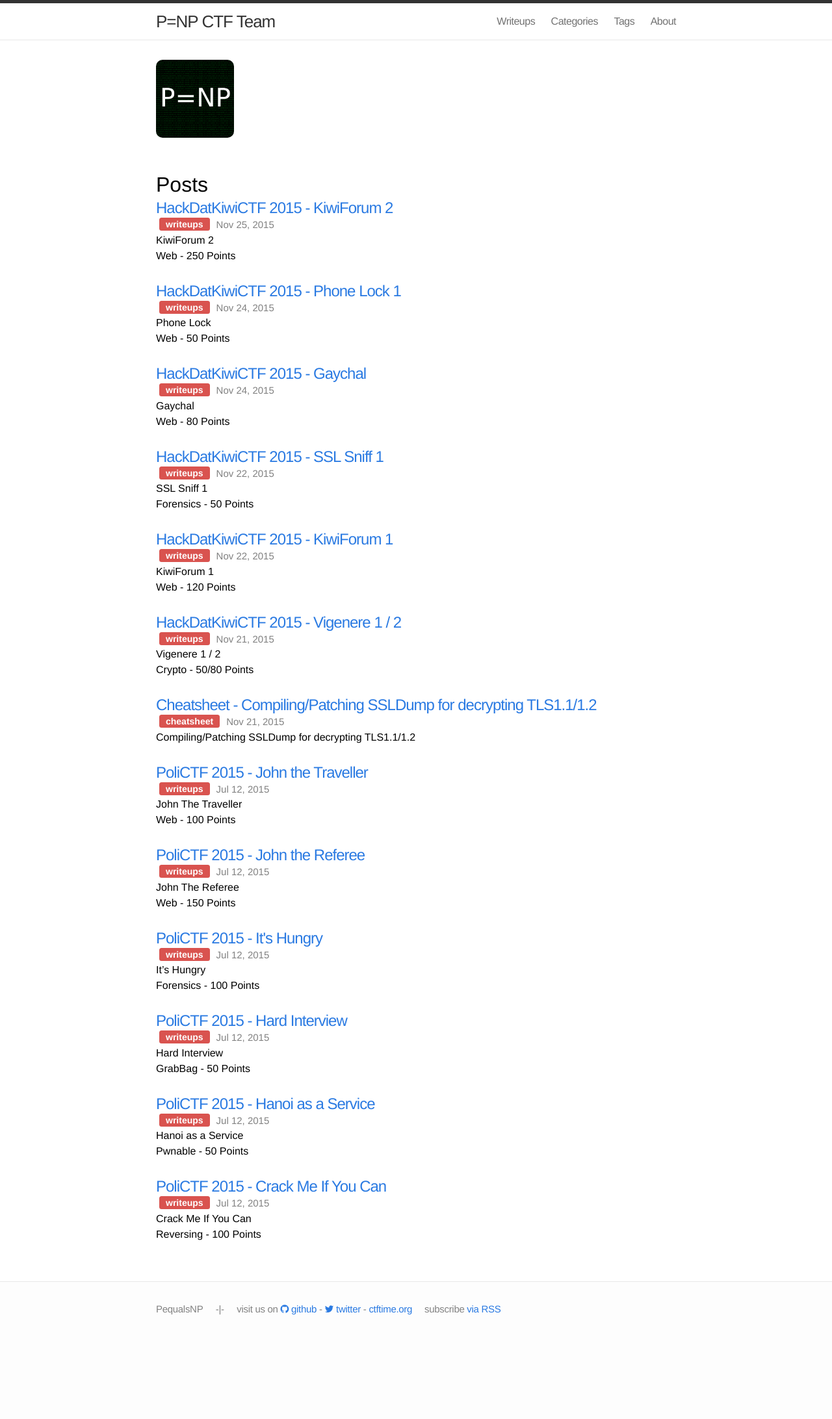
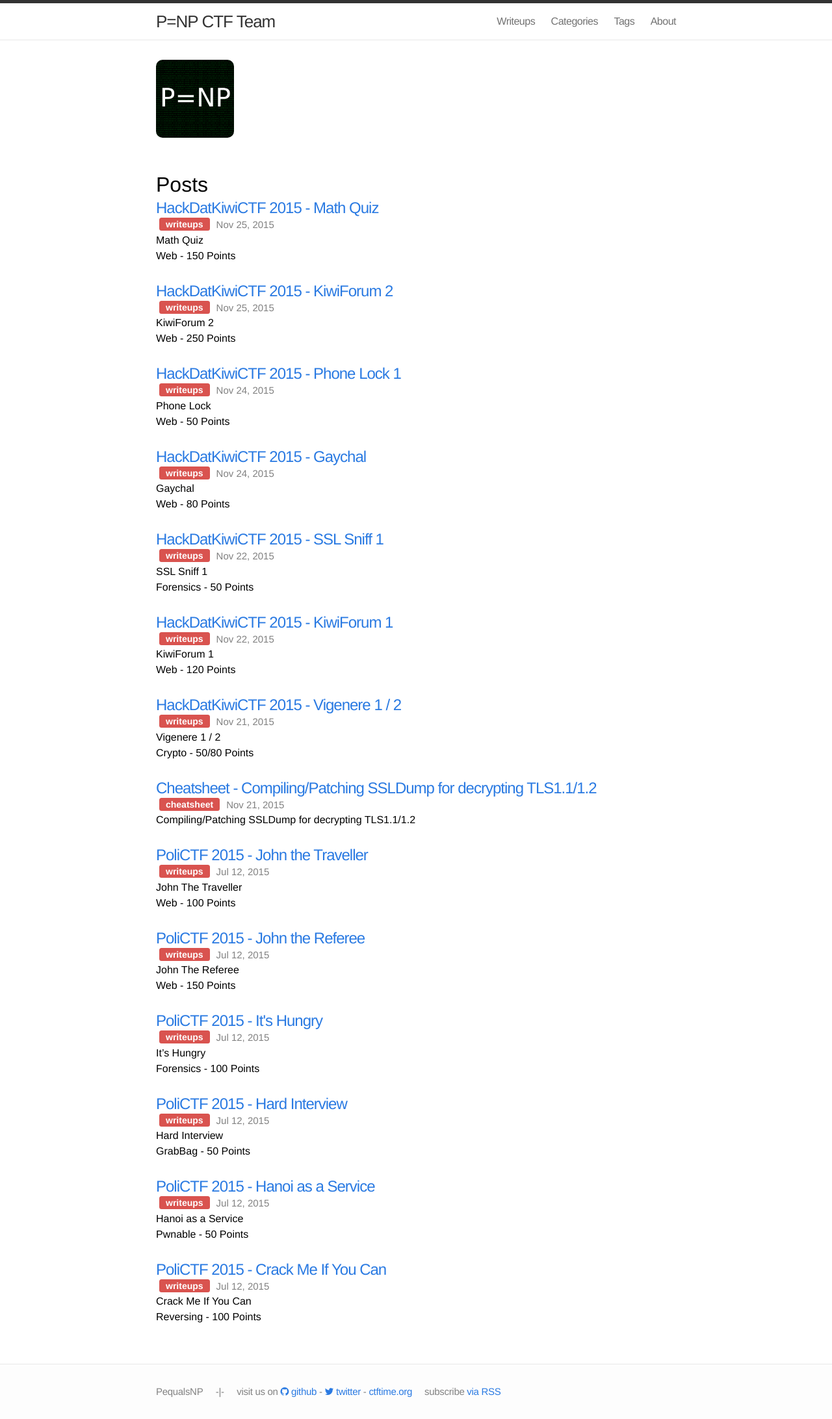
Before and after one commit to PequalsNP-team/pequalsnp-team.github.io, a Jekyll site: the page built from index.html, in a window 1280 px wide. Shown: the whole page at 65% size. Built offline with Jekyll 4.4.1, drawn with Linux system fonts in a browser that asks for light colours; before the commit the page ends 2057 px from its top, so only the background shows below that; part of the change alters nothing that is shown.

Commit message:
MathQuiz

```diff
--- /dev/null
+++ b/_posts/2015-11-25-mathquiz.md
@@ -0,0 +1,90 @@
+---
+layout: post
+title: "HackDatKiwiCTF 2015 - Math Quiz"
+category: writeups
+author: thezero
+tags: web kiwictf-2015
+---
+
+## Math Quiz
+Web - 150 Points
+
+### Writeup
+Since we don't have the source code or any indications of it, the first step is to try to cause the app to crash and give us error information.
+
+The web application was so easy to crash that selecting the correct response will throw up this error message
+
+    Error 4: syntax error, unexpected '';' (T_ENCAPSED_AND_WHITESPACE) in /var/www/html/web/math-quiz/index.php(44) : eval()'d code on line 1
+
+I was intercepting all the traffic with OWASP ZAP, so I find out there was an anchor in the error message that shows us the source code:
+
+{% highlight php %}
+function filter($expression)
+{
+    if (strpos($expression, ";")!==false) return null;
+    $allowed_functions=explode(",","abs,ceil,cos,floor,log,max,min,md5,pi,pow,rand,round,sin,sqrt,tan");
+    preg_match_all("/([a-z]+?)\s*\(/i", $expression, $matches);
+    if ($matches)
+        foreach ($matches[1] as $match)
+            if (!in_array($match, $allowed_functions))
+                return null;
+    return $expression.";";
+}
+function evaluate($question,$answer)
+{
+    eval('$x='.filter($answer));
+    $res=" ".$question[0];
+    for ($i=1;$i<strlen($question);++$i)
+    {
+        if ($question[$i]=="X" and is_numeric($question[$i-1]))
+            $res.="*X";
+        else
+            $res.=$question[$i];
+    }
+    $res=preg_replace("/(\d+|X)\s*\^\s*(.*?)\s/", "pow($1,$2)", $res);
+    $res=str_replace("X", '$x', $res);
+
+    $question=filter($res);
+    if (!$question)
+        return null;
+    $question=str_replace("=", '==', $question);
+    if (verbose()) echo $question.PHP_EOL;
+    eval('$res='.$question);
+    return $res;
+}
+function format($expression)
+{
+    $res="";
+    $mode=null;
+    for ($i=0;$i<strlen($expression);++$i)
+    {
+        $c=$expression[$i];
+        if ($mode=="power")
+            if ($c==" ")
+                $c="</sup> ";
+        if ($c=="^")
+        {
+            $c="<sup>";
+            $mode="power";
+        }
+        elseif ($c==" ")
+            $c="";
+        $res.=$c;
+    }
+    return $res;
+}
+if (isset($_POST['answer']))
+{
+    $index=$_POST['index']*1;
+    $correct=(evaluate($question[$index],$_POST['answer']));
+{% endhighlight %}
+
+Anyway, selecting the answer create a new POST request to the server with the following parameters
+
+    index=4&index=4&answer=[...]&index=4&index=4
+
+The challenge's text says that the flag was stored with the questions and I was thinking that the index was the Questions index.
+
+I've changed that to "0" only for "sport" and the flag popped out :D
+
+_**This wasn't the intended way to get the flag, but a flag is a flag ;)**_
--- a/css/main.css
+++ b/css/main.css
@@ -461,3 +461,7 @@ img {
 	max-width:100%;
 	height:auto
 }
+
+strong {
+  font-weight: bold !important;
+}
```
